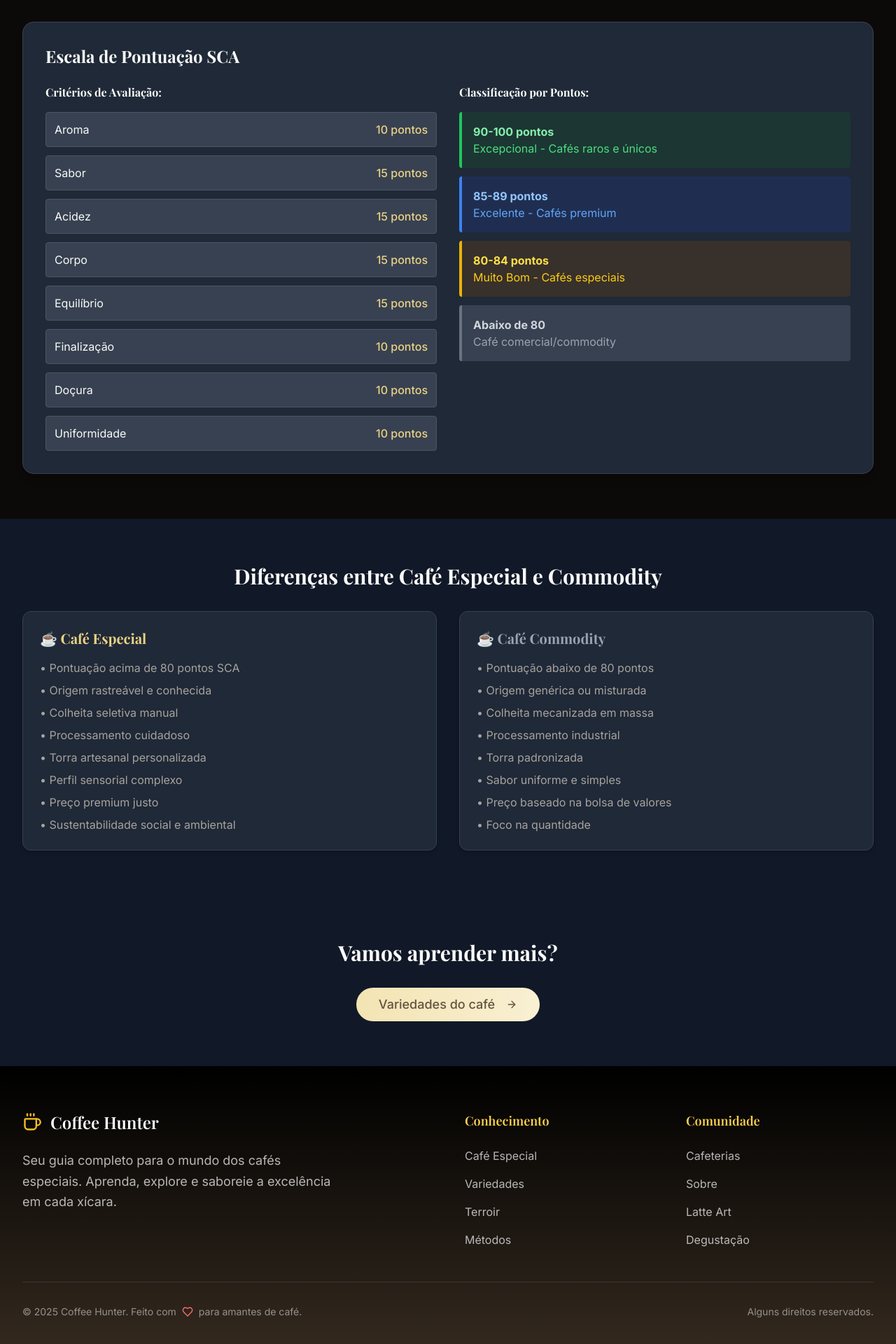
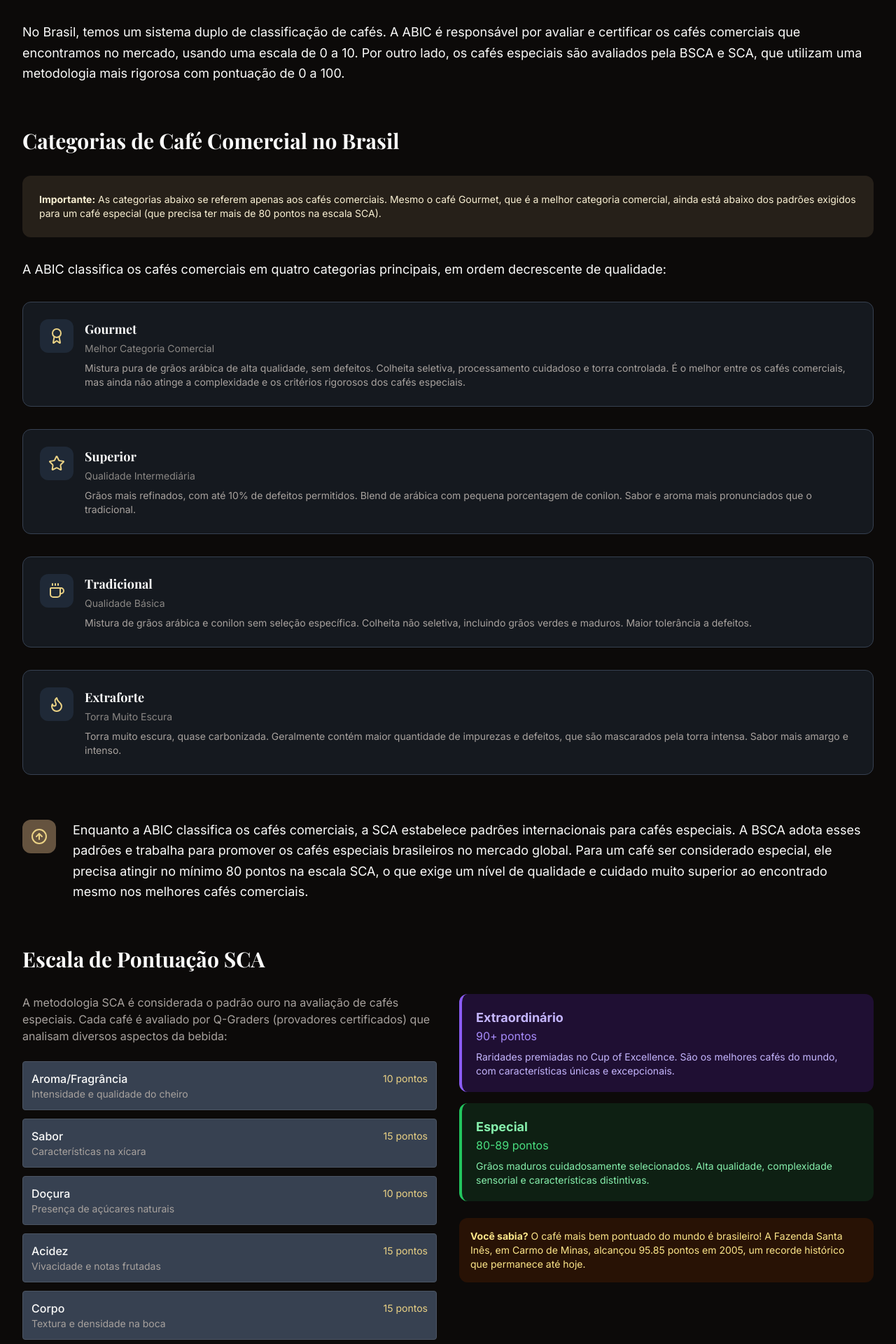
Before and after one commit to luizmellodev/coffee-hunter.web, a Next.js app: page /cafe-especial in a window 1280 px wide. Shown: the part 1480-3400 px from the top of the page at 70% size. Built offline with nearby package versions, Linux system fonts and the light colour scheme; a web font is replaced by a local one.

Commit message:
add more important informations about special coffees

```diff
--- a/app/cafe-especial/page.tsx
+++ b/app/cafe-especial/page.tsx
@@ -1,5 +1,5 @@
 import Image from "next/image"
-import { Award, TrendingUp, Globe, Users } from "lucide-react"
+import { Award, TrendingUp, Globe, Users, Star, Coffee, Flame, ArrowUpCircle, Info } from "lucide-react"
 import { PageHeader } from "@/components/page-header"
 import { InfoCard } from "@/components/info-card"
 import Link from "next/link";
@@ -18,7 +18,7 @@ export default function CafeEspecialPage() {
 
       <section className="py-12 md:py-16">
         <div className="container">
-          <div className="grid lg:grid-cols-2 gap-8 md:gap-12 items-center mb-12 md:mb-16">
+          <div className="grid lg:grid-cols-2 gap-8 md:gap-12 items-center mb-16">
             <div className="order-2 lg:order-1">
               <h2 className="text-2xl md:text-3xl font-bold text-foreground mb-4 md:mb-6">
                 Definição e Características
@@ -52,7 +52,7 @@ export default function CafeEspecialPage() {
             </div>
           </div>
 
-          <div className="grid grid-cols-1 md:grid-cols-2 lg:grid-cols-4 gap-4 md:gap-6 mb-12 md:mb-16">
+          <div className="grid grid-cols-1 md:grid-cols-2 lg:grid-cols-4 gap-4 md:gap-6 mb-16">
             <InfoCard
               title="Pontuação SCA"
               description="Avaliação rigorosa que considera 10 critérios sensoriais, com pontuação mínima de 80 pontos."
@@ -75,54 +75,167 @@ export default function CafeEspecialPage() {
             />
           </div>
 
-          <div className="section-card p-6 md:p-8">
-            <h3 className="text-xl md:text-2xl font-bold text-foreground mb-4 md:mb-6">Escala de Pontuação SCA</h3>
-            <div className="grid md:grid-cols-2 gap-6 md:gap-8">
+          <div className="space-y-16">
             <div>
-                <h4 className="font-bold text-foreground mb-3 md:mb-4 text-sm md:text-base">Critérios de Avaliação:</h4>
+              <p className="text-foreground text-lg leading-relaxed">
+                No Brasil, temos um sistema duplo de classificação de cafés. A ABIC é responsável por avaliar e certificar os cafés comerciais que encontramos no mercado, usando uma escala de 0 a 10. Por outro lado, os cafés especiais são avaliados pela BSCA e SCA, que utilizam uma metodologia mais rigorosa com pontuação de 0 a 100.
+              </p>
+            </div>
+
+            {/* Categorias de Café Comercial */}
+            <div>
+              <h3 className="text-2xl md:text-3xl font-bold text-foreground mb-8">Categorias de Café Comercial no Brasil</h3>
+              <div className="space-y-8">
+                <div className="bg-coffee-50/50 dark:bg-coffee-900/30 p-6 rounded-lg">
+                  <p className="text-sm text-coffee-800 dark:text-coffee-200">
+                    <strong>Importante:</strong> As categorias abaixo se referem apenas aos cafés comerciais. Mesmo o café Gourmet, que é a melhor categoria comercial, ainda está abaixo dos padrões exigidos para um café especial (que precisa ter mais de 80 pontos na escala SCA).
+                  </p>
+                </div>
+                <p className="text-foreground text-lg">
+                  A ABIC classifica os cafés comerciais em quatro categorias principais, em ordem decrescente de qualidade:
+                </p>
+                <div className="grid gap-8">
+                  <div className="p-4 md:p-6 bg-gray-50 dark:bg-gray-800/50 rounded-xl border border-gray-200 dark:border-gray-700">
+                    <div className="flex items-start gap-4">
+                      <div className="bg-gray-100 dark:bg-gray-800 p-3 rounded-lg">
+                        <Award className="h-6 w-6 text-coffee-600 dark:text-coffee-400" />
+                      </div>
+                      <div>
+                        <h4 className="text-lg font-bold text-foreground">Gourmet</h4>
+                        <p className="text-sm text-muted-foreground/80 mt-1">Melhor Categoria Comercial</p>
+                        <p className="text-sm text-muted-foreground mt-2">
+                          Mistura pura de grãos arábica de alta qualidade, sem defeitos. Colheita seletiva, processamento cuidadoso e torra controlada. É o melhor entre os cafés comerciais, mas ainda não atinge a complexidade e os critérios rigorosos dos cafés especiais.
+                        </p>
+                      </div>
+                    </div>
+                  </div>
+
+                  <div className="p-4 md:p-6 bg-gray-50 dark:bg-gray-800/50 rounded-xl border border-gray-200 dark:border-gray-700">
+                    <div className="flex items-start gap-4">
+                      <div className="bg-gray-100 dark:bg-gray-800 p-3 rounded-lg">
+                        <Star className="h-6 w-6 text-coffee-600 dark:text-coffee-400" />
+                      </div>
+                      <div>
+                        <h4 className="text-lg font-bold text-foreground">Superior</h4>
+                        <p className="text-sm text-muted-foreground/80 mt-1">Qualidade Intermediária</p>
+                        <p className="text-sm text-muted-foreground mt-2">
+                          Grãos mais refinados, com até 10% de defeitos permitidos. Blend de arábica com pequena porcentagem de conilon. Sabor e aroma mais pronunciados que o tradicional.
+                        </p>
+                      </div>
+                    </div>
+                  </div>
+
+                  <div className="p-4 md:p-6 bg-gray-50 dark:bg-gray-800/50 rounded-xl border border-gray-200 dark:border-gray-700">
+                    <div className="flex items-start gap-4">
+                      <div className="bg-gray-100 dark:bg-gray-800 p-3 rounded-lg">
+                        <Coffee className="h-6 w-6 text-coffee-600 dark:text-coffee-400" />
+                      </div>
+                      <div>
+                        <h4 className="text-lg font-bold text-foreground">Tradicional</h4>
+                        <p className="text-sm text-muted-foreground/80 mt-1">Qualidade Básica</p>
+                        <p className="text-sm text-muted-foreground mt-2">
+                          Mistura de grãos arábica e conilon sem seleção específica. Colheita não seletiva, incluindo grãos verdes e maduros. Maior tolerância a defeitos.
+                        </p>
+                      </div>
+                    </div>
+                  </div>
+
+                  <div className="p-4 md:p-6 bg-gray-50 dark:bg-gray-800/50 rounded-xl border border-gray-200 dark:border-gray-700">
+                    <div className="flex items-start gap-4">
+                      <div className="bg-gray-100 dark:bg-gray-800 p-3 rounded-lg">
+                        <Flame className="h-6 w-6 text-coffee-600 dark:text-coffee-400" />
+                      </div>
+                      <div>
+                        <h4 className="text-lg font-bold text-foreground">Extraforte</h4>
+                        <p className="text-sm text-muted-foreground/80 mt-1">Torra Muito Escura</p>
+                        <p className="text-sm text-muted-foreground mt-2">
+                          Torra muito escura, quase carbonizada. Geralmente contém maior quantidade de impurezas e defeitos, que são mascarados pela torra intensa. Sabor mais amargo e intenso.
+                        </p>
+                      </div>
+                    </div>
+                  </div>
+                </div>
+              </div>
+            </div>
+
+            <div>
+              <div className="flex items-start gap-6">
+                <div className="bg-coffee-100 dark:bg-coffee-900 p-3 rounded-lg flex-shrink-0">
+                  <ArrowUpCircle className="h-6 w-6 text-coffee-600 dark:text-coffee-400" />
+                </div>
+                <p className="text-foreground text-lg leading-relaxed">
+                  Enquanto a ABIC classifica os cafés comerciais, a SCA estabelece padrões internacionais para cafés especiais. A BSCA adota esses padrões e trabalha para promover os cafés especiais brasileiros no mercado global. Para um café ser considerado especial, ele precisa atingir no mínimo 80 pontos na escala SCA, o que exige um nível de qualidade e cuidado muito superior ao encontrado mesmo nos melhores cafés comerciais.
+                </p>
+              </div>
+            </div>
+
+            {/* Escala de Pontuação SCA */}
+            <div>
+              <h3 className="text-2xl md:text-3xl font-bold text-foreground mb-8">Escala de Pontuação SCA</h3>
+              <div className="grid md:grid-cols-2 gap-8">
+                <div>
+                  <p className="text-muted-foreground mb-6">
+                    A metodologia SCA é considerada o padrão ouro na avaliação de cafés especiais. Cada café é avaliado por Q-Graders (provadores certificados) que analisam diversos aspectos da bebida:
+                  </p>
                   <div className="space-y-2 md:space-y-3">
                     {[
-                    { criteria: "Aroma", points: "10 pontos" },
-                    { criteria: "Sabor", points: "15 pontos" },
-                    { criteria: "Acidez", points: "15 pontos" },
-                    { criteria: "Corpo", points: "15 pontos" },
-                    { criteria: "Equilíbrio", points: "15 pontos" },
-                    { criteria: "Finalização", points: "10 pontos" },
-                    { criteria: "Doçura", points: "10 pontos" },
-                    { criteria: "Uniformidade", points: "10 pontos" },
+                      { criteria: "Aroma/Fragrância", description: "Intensidade e qualidade do cheiro", points: "10 pontos" },
+                      { criteria: "Sabor", description: "Características na xícara", points: "15 pontos" },
+                      { criteria: "Doçura", description: "Presença de açúcares naturais", points: "10 pontos" },
+                      { criteria: "Acidez", description: "Vivacidade e notas frutadas", points: "15 pontos" },
+                      { criteria: "Corpo", description: "Textura e densidade na boca", points: "15 pontos" },
+                      { criteria: "Finalização", description: "Sabor que permanece após beber", points: "15 pontos" },
+                      { criteria: "Equilíbrio", description: "Harmonia entre os elementos", points: "10 pontos" },
+                      { criteria: "Defeitos", description: "Ausência de sabores ruins", points: "10 pontos" },
                     ].map((item, index) => (
                       <div
                         key={index}
-                      className="flex justify-between items-center p-2 md:p-3 info-box rounded text-sm md:text-base"
+                        className="flex flex-col p-2 md:p-3 info-box rounded text-sm md:text-base"
                       >
-                      <span className="text-foreground">{item.criteria}</span>
-                      <span className="font-medium text-coffee-600 dark:text-coffee-400">{item.points}</span>
+                        <div className="flex justify-between items-center">
+                          <span className="font-medium text-foreground">{item.criteria}</span>
+                          <span className="text-coffee-600 dark:text-coffee-400 text-sm">{item.points}</span>
+                        </div>
+                        <span className="text-muted-foreground text-sm">{item.description}</span>
                       </div>
                     ))}
                   </div>
                 </div>
                 <div>
-                <h4 className="font-bold text-foreground mb-3 md:mb-4 text-sm md:text-base">
-                  Classificação por Pontos:
-                </h4>
-                <div className="space-y-2 md:space-y-3">
-                  <div className="p-3 md:p-4 bg-green-100 dark:bg-green-900/30 border-l-4 border-green-500 rounded text-sm md:text-base">
-                    <div className="font-bold text-green-800 dark:text-green-300">90-100 pontos</div>
-                    <div className="text-green-700 dark:text-green-400">Excepcional - Cafés raros e únicos</div>
-                  </div>
-                  <div className="p-3 md:p-4 bg-blue-100 dark:bg-blue-900/30 border-l-4 border-blue-500 rounded text-sm md:text-base">
-                    <div className="font-bold text-blue-800 dark:text-blue-300">85-89 pontos</div>
-                    <div className="text-blue-700 dark:text-blue-400">Excelente - Cafés premium</div>
-                  </div>
-                  <div className="p-3 md:p-4 bg-yellow-100 dark:bg-yellow-900/30 border-l-4 border-yellow-500 rounded text-sm md:text-base">
-                    <div className="font-bold text-yellow-800 dark:text-yellow-300">80-84 pontos</div>
-                    <div className="text-yellow-700 dark:text-yellow-400">Muito Bom - Cafés especiais</div>
-                  </div>
-                  <div className="p-3 md:p-4 bg-gray-100 dark:bg-gray-700 border-l-4 border-gray-400 dark:border-gray-500 rounded text-sm md:text-base">
-                    <div className="font-bold text-gray-700 dark:text-gray-300">Abaixo de 80</div>
-                    <div className="text-gray-600 dark:text-gray-400">Café comercial/commodity</div>
+                  <div className="space-y-3 md:space-y-4">
+                    <div className="p-4 md:p-5 bg-violet-100 dark:bg-violet-900/30 border-l-4 border-violet-500 rounded-lg">
+                      <div className="font-bold text-violet-800 dark:text-violet-300 text-lg">Extraordinário</div>
+                      <div className="text-violet-700 dark:text-violet-400">90+ pontos</div>
+                      <div className="mt-2 text-sm text-violet-600 dark:text-violet-300">
+                        Raridades premiadas no Cup of Excellence. São os melhores cafés do mundo, com características únicas e excepcionais.
                       </div>
                     </div>
+                    <div className="p-4 md:p-5 bg-green-100 dark:bg-green-900/30 border-l-4 border-green-500 rounded-lg">
+                      <div className="font-bold text-green-800 dark:text-green-300 text-lg">Especial</div>
+                      <div className="text-green-700 dark:text-green-400">80-89 pontos</div>
+                      <div className="mt-2 text-sm text-green-600 dark:text-green-300">
+                        Grãos maduros cuidadosamente selecionados. Alta qualidade, complexidade sensorial e características distintivas.
+                      </div>
+                    </div>
+                  </div>
+                  <div className="mt-6 p-4 bg-amber-50 dark:bg-amber-950/50 rounded-lg">
+                    <p className="text-sm text-amber-800 dark:text-amber-200">
+                      <strong>Você sabia?</strong> O café mais bem pontuado do mundo é brasileiro!
+                      A Fazenda Santa Inês, em Carmo de Minas, alcançou 95.85 pontos em 2005, um recorde histórico que permanece até hoje.
+                    </p>
+                  </div>
+                </div>
+              </div>
+            </div>
+
+            <div>
+              <div className="flex items-start gap-6">
+                <div className="bg-coffee-100 dark:bg-coffee-900 p-3 rounded-lg flex-shrink-0">
+                  <Info className="h-6 w-6 text-coffee-600 dark:text-coffee-400" />
+                </div>
+                <p className="text-foreground text-lg leading-relaxed">
+                  É importante notar que mesmo dentro da categoria de cafés especiais, há uma grande variação de qualidade e características. Um café de 82 pontos já é considerado especial, mas um café de 90+ pontos representa o ápice da qualidade, geralmente premiado em competições internacionais e altamente valorizado no mercado.
+                </p>
               </div>
             </div>
           </div>
@@ -132,7 +245,7 @@ export default function CafeEspecialPage() {
       <section className="py-12 md:py-16 bg-gray-50 dark:bg-gray-900">
         <div className="container">
           <h2 className="text-2xl md:text-3xl font-bold text-foreground mb-6 md:mb-8 text-center">
-            Diferenças entre Café Especial e Commodity
+            Diferenças entre Café Especial e Comum
           </h2>
           <div className="grid md:grid-cols-2 gap-6 md:gap-8">
             <div className="process-card p-4 md:p-6">
@@ -152,7 +265,7 @@ export default function CafeEspecialPage() {
             </div>
             <div className="process-card p-4 md:p-6">
               <h3 className="text-lg md:text-xl font-bold text-gray-600 dark:text-gray-400 mb-3 md:mb-4">
-                ☕ Café Commodity
+                ☕ Café Comum
               </h3>
               <ul className="space-y-1 md:space-y-2 text-muted-foreground text-sm md:text-base">
                 <li>• Pontuação abaixo de 80 pontos</li>
```
Lines whose indentation alone changed are shown as unchanged.
